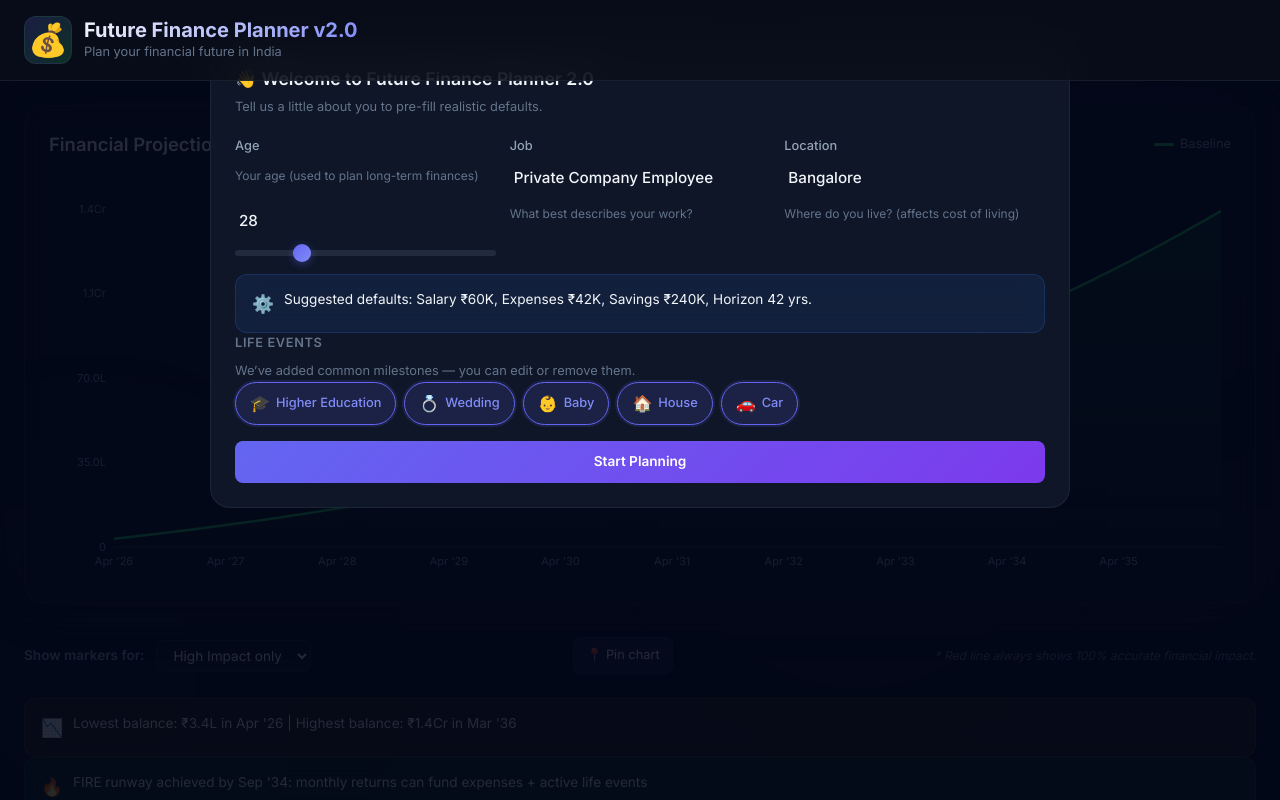
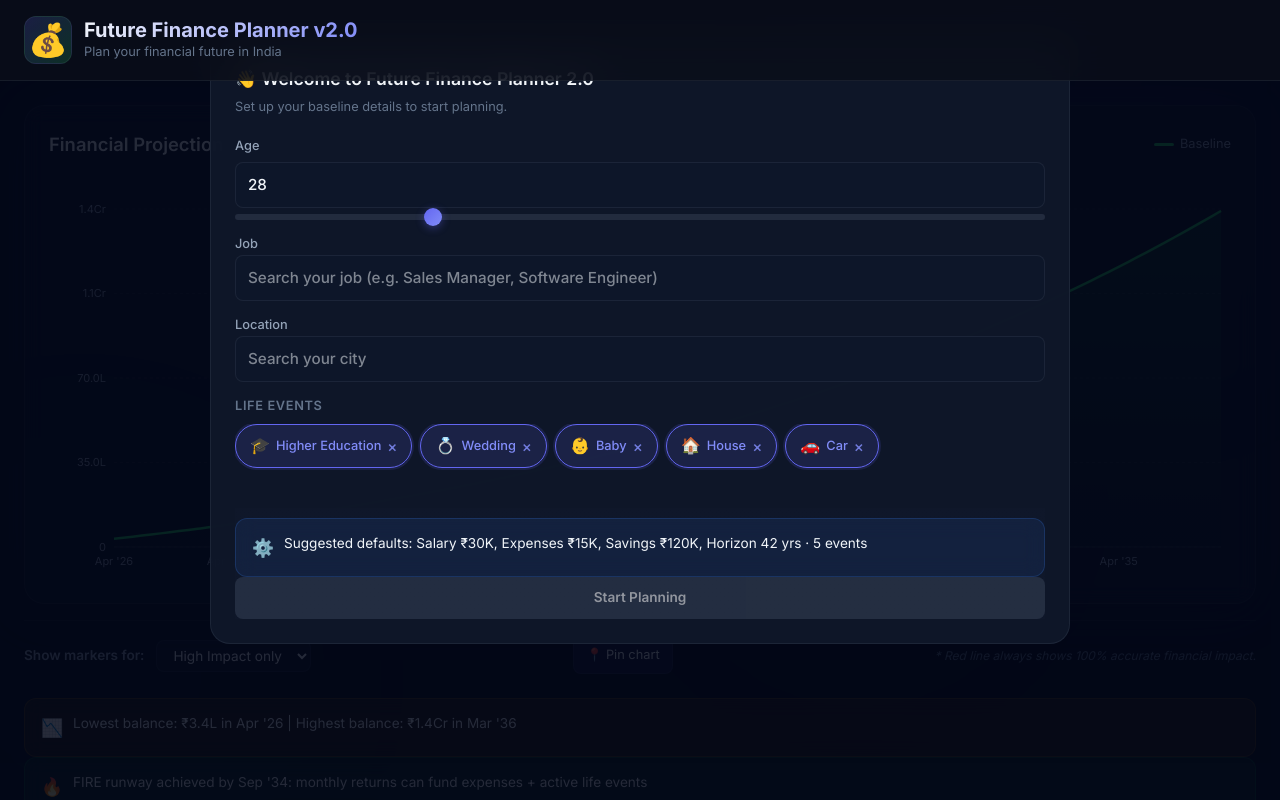
Before and after one commit to Yijuwarp/FinancePlanner, a React (Vite) app: page / in a window 1280 px wide. Shown: the top 800 px of the page. Built offline with nearby package versions, Linux system fonts and the light colour scheme.

Commit message:
Revamp onboarding inputs and validation flow

```diff
--- a/src/components/OnboardingModal.tsx
+++ b/src/components/OnboardingModal.tsx
@@ -1,51 +1,84 @@
 import { useMemo, useState } from 'react';
 import SearchableSelect from './SearchableSelect';
-import { EVENT_TEMPLATES, type LifeEvent } from '../utils/eventTemplates';
+import type { LifeEvent } from '../utils/eventTemplates';
 import {
   INDIAN_CITIES,
   INDIAN_JOBS,
   createSuggestedEvents,
+  findJobOption,
+  getTier,
   suggestOnboardingDefaults,
 } from '../utils/onboardingProfiles';
+
+interface OnboardingEvent extends LifeEvent {
+  enabled: boolean;
+}
 
 interface OnboardingModalProps {
   onComplete: (values: {
     age: number;
+    job: { role: string; seniority: string };
+    location: string;
+    tier: number;
     salary: number;
     expenses: number;
     savings: number;
     years: number;
     retireYears: number;
+    life_events: Array<{ type: string; age: number; cost: number; enabled: boolean }>;
     events: LifeEvent[];
   }) => void;
 }
 
 export default function OnboardingModal({ onComplete }: OnboardingModalProps) {
   const [age, setAge] = useState(28);
-  const [job, setJob] = useState('Private Company Employee');
-  const [location, setLocation] = useState('Bangalore');
+  const [job, setJob] = useState<string | null>(null);
+  const [location, setLocation] = useState<string | null>(null);
+  const [selectedEvents, setSelectedEvents] = useState<OnboardingEvent[]>([]);
+  const [eventsCustomized, setEventsCustomized] = useState(false);
 
-  const defaults = useMemo(() => suggestOnboardingDefaults(age, job, location), [age, job, location]);
-  const selectedEvents = useMemo(() => createSuggestedEvents(age, defaults), [age, defaults]);
+  const defaults = useMemo(
+    () => suggestOnboardingDefaults(age, job || 'Other', location || 'Other'),
+    [age, job, location],
+  );
+
+  const suggestedEvents = useMemo(
+    () => createSuggestedEvents(age, defaults).map((event) => ({ ...event, enabled: true })),
+    [age, defaults],
+  );
+
+  const displayedEvents = eventsCustomized ? selectedEvents : suggestedEvents;
+  const activeEvents = useMemo(() => displayedEvents.filter((event) => event.enabled), [displayedEvents]);
+
+  const suggestedSummary = useMemo(() => {
+    const activeCount = activeEvents.length;
+    return `Suggested defaults: Salary ₹${Math.round(defaults.salary / 1000)}K, Expenses ₹${Math.round(defaults.expenses / 1000)}K, Savings ₹${Math.round(defaults.savings / 1000)}K, Horizon ${defaults.years} yrs` +
+      (activeCount ? ` · ${activeCount} event${activeCount > 1 ? 's' : ''}` : '');
+  }, [defaults, activeEvents]);
+
+  const canStart = Boolean(job && location);
 
   return (
     <div className="onboarding-overlay">
       <div className="onboarding-modal">
         <h2 className="panel-title">👋 Welcome to Future Finance Planner 2.0</h2>
-        <p className="panel-subtitle">Tell us a little about you to pre-fill realistic defaults.</p>
+        <p className="panel-subtitle">Set up your baseline details to start planning.</p>
 
-        <div className="onboarding-grid">
+        <div className="onboarding-grid onboarding-grid-single">
           <div className="input-field-group">
             <label htmlFor="age-input" className="input-label">Age</label>
-            <p className="input-help">Your age (used to plan long-term finances)</p>
             <input
               id="age-input"
               type="number"
               min={18}
               max={60}
               value={age}
-              className="currency-input"
-              onChange={(e) => setAge(Math.max(18, Math.min(60, parseInt(e.target.value) || 18)))}
+              className="currency-input onboarding-inline-input"
+              onChange={(e) => {
+                const parsed = Number(e.target.value);
+                const nextAge = Number.isNaN(parsed) ? 18 : parsed;
+                setAge(Math.max(18, Math.min(60, nextAge)));
+              }}
             />
             <input
               type="range"
@@ -53,71 +86,87 @@ export default function OnboardingModal({ onComplete }: OnboardingModalProps) {
               max={60}
               value={age}
               className="slider-input"
-              onChange={(e) => setAge(Number(e.target.value))}
+              onChange={(e) => setAge(Math.max(18, Math.min(60, Number(e.target.value))))}
             />
           </div>
 
-          <div>
           <SearchableSelect
             id="job-input"
             label="Job"
-              options={Array.from(INDIAN_JOBS)}
-              value={job}
-              onChange={setJob}
+            options={INDIAN_JOBS.map((item) => item.role)}
+            selectedValue={job}
+            placeholder="Search your job (e.g. Sales Manager, Software Engineer)"
+            onSelect={setJob}
           />
-            <p className="input-help">What best describes your work?</p>
-          </div>
 
-          <div>
           <SearchableSelect
             id="location-input"
             label="Location"
             options={INDIAN_CITIES}
-              value={location}
-              onChange={setLocation}
+            selectedValue={location}
+            placeholder="Search your city"
+            onSelect={setLocation}
           />
-            <p className="input-help">Where do you live? (affects cost of living)</p>
+
+          <div className="onboarding-events">
+            <h3 className="event-list-title">Life Events</h3>
+            <div className="event-chips event-chips-horizontal" role="list">
+              {displayedEvents.map((event) => (
+                <div key={event.id} className="event-chip event-chip-selected" role="listitem">
+                  <span className="chip-emoji">{event.emoji}</span>
+                  <span className="chip-label">{event.label.replace(/^[^\s]+\s/, '')}</span>
+                  <button
+                    type="button"
+                    className="event-chip-remove"
+                    onClick={() => {
+                      setEventsCustomized(true);
+                      setSelectedEvents((prev) => {
+                        const source = prev.length > 0 ? prev : suggestedEvents;
+                        return source.filter((item) => item.id !== event.id);
+                      });
+                    }}
+                    aria-label={`Remove ${event.label}`}
+                  >
+                    ×
+                  </button>
+                </div>
+              ))}
+            </div>
           </div>
         </div>
 
-        <div className="insights-container">
+        <div className="onboarding-footer-sticky">
           <div className="insight-card insight-card-info">
             <span className="insight-icon">⚙️</span>
-            <p className="insight-message">
-              Suggested defaults: Salary ₹{Math.round(defaults.salary / 1000)}K, Expenses ₹{Math.round(defaults.expenses / 1000)}K, Savings ₹{Math.round(defaults.savings / 1000)}K, Horizon {defaults.years} yrs.
-            </p>
-          </div>
-        </div>
-
-        <div className="onboarding-events">
-          <h3 className="event-list-title">Life Events</h3>
-          <p className="panel-subtitle">We’ve added common milestones — you can edit or remove them.</p>
-          <div className="event-chips">
-            {selectedEvents.map((event) => {
-              const label = event.label.replace(/^\S+\s/, '');
-              const key = Object.keys(EVENT_TEMPLATES).find((candidate) => EVENT_TEMPLATES[candidate].emoji === event.emoji && EVENT_TEMPLATES[candidate].label === label) || event.id;
-              return (
-                <div key={event.id} className="event-chip event-chip-selected" title={key}>
-                  <span className="chip-emoji">{event.emoji}</span>
-                  <span className="chip-label">{label}</span>
-                </div>
-              );
-            })}
-          </div>
+            <p className="insight-message">{suggestedSummary}</p>
           </div>
 
           <div className="event-config-actions">
             <button
               className="add-event-btn"
+              disabled={!canStart}
               onClick={() => {
+                if (!job || !location) {
+                  return;
+                }
+
                 onComplete({
                   age,
+                  job: findJobOption(job),
+                  location,
+                  tier: getTier(location),
                   salary: defaults.salary,
                   expenses: defaults.expenses,
                   savings: defaults.savings,
                   years: defaults.years,
                   retireYears: defaults.retireYears,
-                events: selectedEvents,
+                  life_events: activeEvents.map((event) => ({
+                    type: event.label,
+                    age,
+                    cost: event.amount ?? 0,
+                    enabled: event.enabled,
+                  })),
+                  events: activeEvents,
                 });
               }}
             >
@@ -126,5 +175,6 @@ export default function OnboardingModal({ onComplete }: OnboardingModalProps) {
           </div>
         </div>
       </div>
+    </div>
   );
 }
--- a/src/components/SearchableSelect.tsx
+++ b/src/components/SearchableSelect.tsx
@@ -4,22 +4,26 @@ interface SearchableSelectProps {
   id: string;
   label: string;
   options: string[];
-  value: string;
-  onChange: (value: string) => void;
+  selectedValue: string | null;
+  placeholder: string;
+  onSelect: (value: string | null) => void;
 }
 
-export default function SearchableSelect({ id, label, options, value, onChange }: SearchableSelectProps) {
-  const [query, setQuery] = useState(value);
+export default function SearchableSelect({
+  id,
+  label,
+  options,
+  selectedValue,
+  placeholder,
+  onSelect,
+}: SearchableSelectProps) {
+  const [query, setQuery] = useState(selectedValue || '');
   const [open, setOpen] = useState(false);
 
-  const [debouncedQuery, setDebouncedQuery] = useState(value);
+  const [debouncedQuery, setDebouncedQuery] = useState(selectedValue || '');
 
   useEffect(() => {
-    setQuery(value);
-  }, [value]);
-
-  useEffect(() => {
-    const timeout = window.setTimeout(() => setDebouncedQuery(query), 150);
+    const timeout = window.setTimeout(() => setDebouncedQuery(query), 120);
     return () => window.clearTimeout(timeout);
   }, [query]);
 
@@ -50,15 +54,26 @@ export default function SearchableSelect({ id, label, options, value, onChange }
         id={id}
         value={query}
         onChange={(e) => {
-          setQuery(e.target.value);
+          const next = e.target.value;
+          setQuery(next);
+          if (selectedValue && next !== selectedValue) {
+            onSelect(null);
+          }
           setOpen(true);
         }}
         onFocus={() => setOpen(true)}
         onBlur={() => {
-          window.setTimeout(() => setOpen(false), 120);
+          window.setTimeout(() => {
+            setOpen(false);
+            const exact = options.find((option) => option.toLowerCase() === query.toLowerCase().trim());
+            if (exact) {
+              setQuery(exact);
+              onSelect(exact);
+            }
+          }, 120);
         }}
-        className="currency-input"
-        placeholder="Type to search"
+        className="currency-input searchable-input"
+        placeholder={placeholder}
       />
 
       {open && filtered.length > 0 && (
@@ -67,10 +82,10 @@ export default function SearchableSelect({ id, label, options, value, onChange }
             <button
               key={option}
               type="button"
-              className={`searchable-option ${value === option ? 'searchable-option-active' : ''}`}
+              className={`searchable-option ${selectedValue === option ? 'searchable-option-active' : ''}`}
               onClick={() => {
                 setQuery(option);
-                onChange(option);
+                onSelect(option);
                 setOpen(false);
               }}
             >
--- a/src/context/FinanceContext.tsx
+++ b/src/context/FinanceContext.tsx
@@ -36,11 +36,15 @@ interface FinanceContextType extends FinanceState {
   highlightEvent: (id: string | null) => void;
   applyOnboardingDefaults: (values: {
     age: number;
+    job?: { role: string; seniority: string };
+    location?: string;
+    tier?: number;
     salary: number;
     expenses: number;
     years: number;
     retireYears: number;
     savings: number;
+    life_events?: Array<{ type: string; age: number; cost: number; enabled: boolean }>;
     events: LifeEvent[];
   }) => void;
   onboardingComplete: boolean;
@@ -86,11 +90,15 @@ export const FinanceProvider: React.FC<{ children: React.ReactNode }> = ({ child
 
   const applyOnboardingDefaults = useCallback((values: {
     age: number;
+    job?: { role: string; seniority: string };
+    location?: string;
+    tier?: number;
     salary: number;
     expenses: number;
     years: number;
     retireYears: number;
     savings: number;
+    life_events?: Array<{ type: string; age: number; cost: number; enabled: boolean }>;
     events: LifeEvent[];
   }) => {
     setSalary(values.salary);
--- a/src/index.css
+++ b/src/index.css
@@ -981,6 +981,14 @@ body {
   box-shadow: 0 4px 16px rgba(99, 102, 241, 0.3);
 }
 
+.add-event-btn:disabled {
+  background: rgba(100, 116, 139, 0.45);
+  opacity: 0.55;
+  cursor: not-allowed;
+  transform: none;
+  box-shadow: none;
+}
+
 .cancel-event-btn {
   flex: 1;
   padding: 10px;
@@ -1494,6 +1502,33 @@ body {
   margin: 18px 0;
 }
 
+.onboarding-grid-single {
+  display: flex;
+  flex-direction: column;
+  gap: 14px;
+}
+
+.onboarding-inline-input {
+  border: 1px solid var(--color-border);
+  border-radius: var(--radius-sm);
+  background: rgba(15, 23, 42, 0.72);
+  padding: 10px 12px;
+}
+
+.searchable-input {
+  border: 1px solid var(--color-border);
+  border-radius: var(--radius-sm);
+  background: rgba(15, 23, 42, 0.72);
+  padding: 10px 12px;
+  cursor: text;
+}
+
+.searchable-input:focus,
+.onboarding-inline-input:focus {
+  border-color: var(--color-accent);
+  box-shadow: 0 0 0 3px rgba(99, 102, 241, 0.14);
+}
+
 .searchable-select {
   position: relative;
 }
@@ -1531,6 +1566,35 @@ body {
   color: var(--color-text);
 }
 
+.event-chips-horizontal {
+  overflow-x: auto;
+  overflow-y: hidden;
+  flex-wrap: nowrap;
+  white-space: nowrap;
+  padding-bottom: 6px;
+}
+
+.event-chip-remove {
+  border: none;
+  background: transparent;
+  color: currentColor;
+  cursor: pointer;
+  line-height: 1;
+  font-size: 0.95rem;
+  opacity: 0.85;
+}
+
+.event-chip-remove:hover {
+  opacity: 1;
+}
+
+.onboarding-footer-sticky {
+  position: sticky;
+  bottom: 0;
+  background: linear-gradient(to top, rgba(15, 23, 42, 0.98), rgba(15, 23, 42, 0.92));
+  padding-top: 10px;
+}
+
 @media (max-width: 820px) {
   .onboarding-grid {
     grid-template-columns: 1fr;
--- a/src/utils/onboardingProfiles.ts
+++ b/src/utils/onboardingProfiles.ts
@@ -1,24 +1,30 @@
 import { createEventFromTemplate, EVENT_TEMPLATES, type LifeEvent } from './eventTemplates';
 import { getCurrentDateKey } from './dateUtils';
 
-export const INDIAN_JOBS = [
-  'Software Engineer',
-  'IT Support / Services',
-  'Private Company Employee',
-  'Government Employee',
-  'Teacher',
-  'Nurse / Healthcare Worker',
-  'Sales Executive',
-  'Accountant',
-  'Bank Employee',
-  'Call Center / BPO',
-  'Small Business Owner',
-  'Shop Owner',
-  'Freelancer',
-  'Driver / Delivery',
-  'Student',
-  'Homemaker',
-] as const;
+export interface JobOption {
+  role: string;
+  seniority: string;
+}
+
+export const INDIAN_JOBS: JobOption[] = [
+  { role: 'Software Engineer', seniority: 'Mid-level' },
+  { role: 'IT Support / Services', seniority: 'Individual Contributor' },
+  { role: 'Private Company Employee', seniority: 'Mid-level' },
+  { role: 'Government Employee', seniority: 'Mid-level' },
+  { role: 'Teacher', seniority: 'Individual Contributor' },
+  { role: 'Nurse / Healthcare Worker', seniority: 'Individual Contributor' },
+  { role: 'Sales Executive', seniority: 'Individual Contributor' },
+  { role: 'Accountant', seniority: 'Individual Contributor' },
+  { role: 'Bank Employee', seniority: 'Mid-level' },
+  { role: 'Call Center / BPO', seniority: 'Individual Contributor' },
+  { role: 'Small Business Owner', seniority: 'Owner' },
+  { role: 'Shop Owner', seniority: 'Owner' },
+  { role: 'Freelancer', seniority: 'Individual Contributor' },
+  { role: 'Driver / Delivery', seniority: 'Individual Contributor' },
+  { role: 'Student', seniority: 'Individual Contributor' },
+  { role: 'Homemaker', seniority: 'Individual Contributor' },
+  { role: 'Other', seniority: 'Individual Contributor' },
+];
 
 export const TIER_1_CITIES = [
   'Bangalore',
@@ -51,6 +57,8 @@ export const TIER_2_CITIES = [
 
 export const INDIAN_CITIES = [...TIER_1_CITIES, ...TIER_2_CITIES, 'Other'];
 
+export type CityTier = 1 | 2 | 3;
+
 type JobCategory =
   | 'tech'
   | 'corporate'
@@ -77,9 +85,10 @@ const JOB_CATEGORY_MAP: Record<string, JobCategory> = {
   'Driver / Delivery': 'service',
   Student: 'student',
   Homemaker: 'homemaker',
+  Other: 'corporate',
 };
 
-const SALARY_TABLE: Record<JobCategory, Record<1 | 2 | 3, number>> = {
+const SALARY_TABLE: Record<JobCategory, Record<CityTier, number>> = {
   tech: { 1: 120000, 2: 70000, 3: 45000 },
   corporate: { 1: 60000, 2: 45000, 3: 30000 },
   government: { 1: 70000, 2: 55000, 3: 40000 },
@@ -103,7 +112,7 @@ export interface OnboardingDefaults {
   job: string;
   jobCategory: JobCategory;
   location: string;
-  tier: 1 | 2 | 3;
+  tier: CityTier;
   salary: number;
   expenses: number;
   savings: number;
@@ -111,10 +120,14 @@ export interface OnboardingDefaults {
   retireYears: number;
 }
 
-function getTier(location: string): 1 | 2 | 3 {
+export function getTier(location: string): CityTier {
   if (TIER_1_CITIES.includes(location as (typeof TIER_1_CITIES)[number])) return 1;
   if (TIER_2_CITIES.includes(location as (typeof TIER_2_CITIES)[number])) return 2;
   return 3;
+}
+
+export function findJobOption(role: string): JobOption {
+  return INDIAN_JOBS.find((job) => job.role === role) || { role: 'Other', seniority: 'Individual Contributor' };
 }
 
 function findEventKey(expectedKey: string): string | null {
```
Lines whose indentation alone changed are shown as unchanged.
